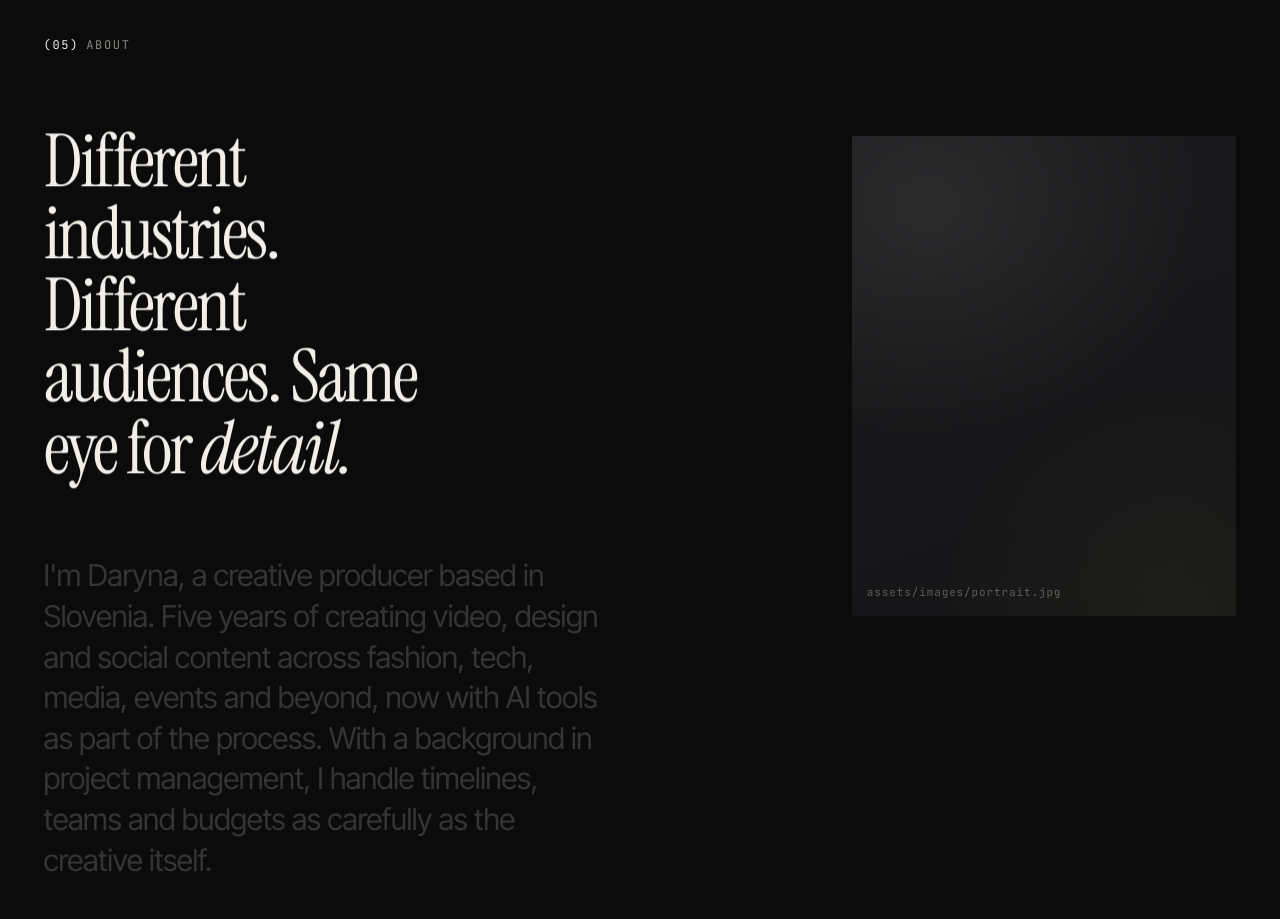
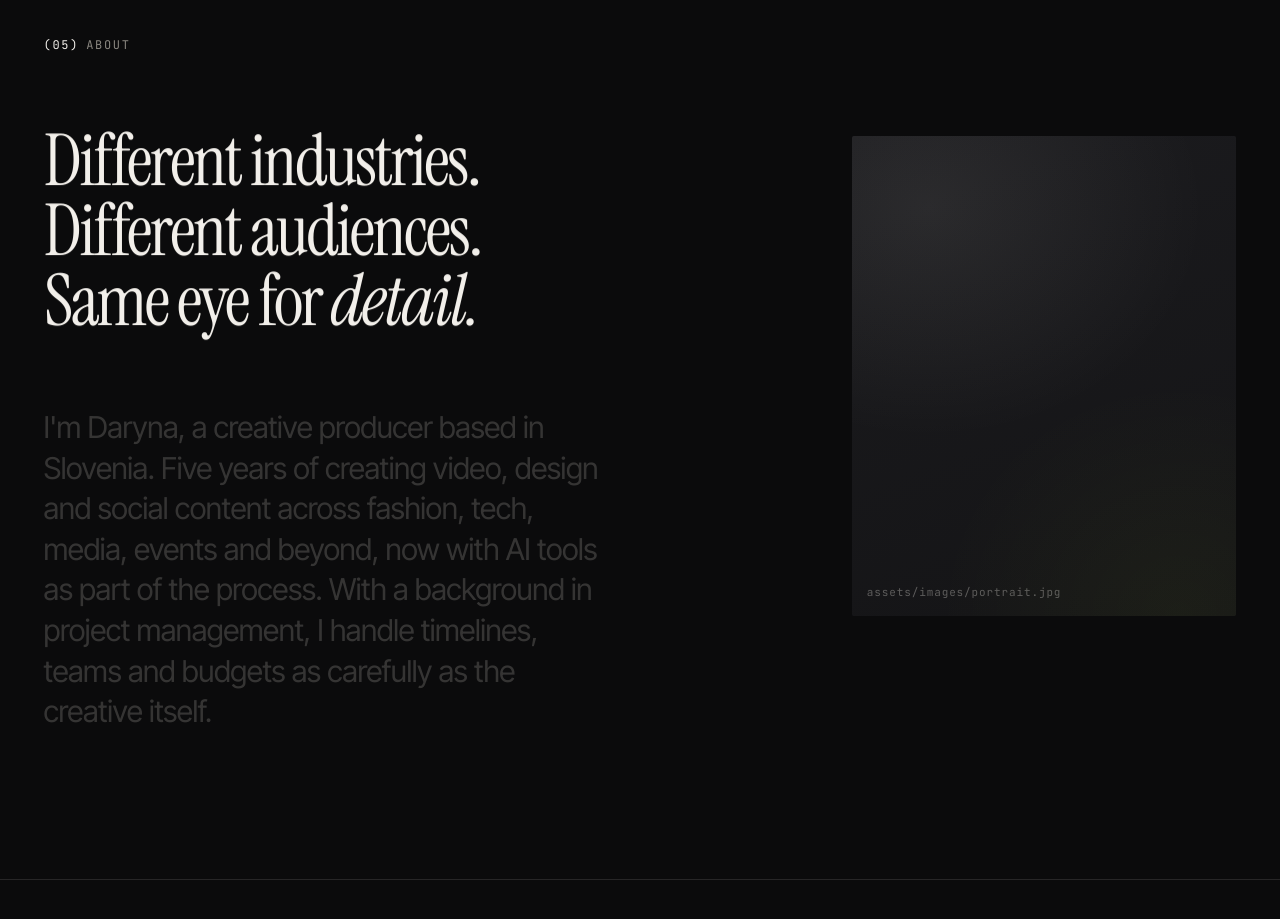
Before and after one commit to muradovadaryna/portfolio, a plain HTML site: page index.html in a window 1280 px wide. Shown: the part 6300-7219 px from the top of the page. Drawn offline with nearby package versions, Linux system fonts and the light colour scheme; animation ran at ten frames a second.

Commit message:
About headline: one sentence per line
Co-Authored-By: Claude Opus 5.5 <noreply@anthropic.com>
Claude-Session: https://claude.ai/code/session_015ajLCE8DqyvE7oMDfjLNRz

```diff
--- a/css/styles.css
+++ b/css/styles.css
@@ -1212,7 +1212,15 @@ em { font-style: italic; }
    ========================================================================== */
 .about__grid { row-gap: var(--space-l); align-items: start; }
 .about__main { grid-column: 1 / -1; }
-.about__title { max-width: 13ch; }
+.about__title {
+  max-width: none;
+  /* sized so each sentence fits on one line */
+  font-size: clamp(2.1rem, 9.6vw, 6rem);
+}
+.about__line { display: block; }
+@media (min-width: 768px) {
+  .about__title { font-size: clamp(2.5rem, 5.6vw, 6rem); }
+}
 .about__text {
   margin-top: var(--space-l);
   font-size: var(--fs-about);
--- a/index.html
+++ b/index.html
@@ -263,7 +263,7 @@
         <p class="section-label" data-reveal><span>(05)</span> About</p>
         <div class="about__grid grid">
           <div class="about__main">
-            <h2 class="section-title about__title" id="about-title" data-split>Different industries. Different audiences. Same eye for <em>detail.</em></h2>
+            <h2 class="section-title about__title" id="about-title" data-split><span class="about__line">Different industries.</span> <span class="about__line">Different audiences.</span> <span class="about__line">Same eye for <em>detail.</em></span></h2>
             <p class="about__text" data-scrub-words>I'm Daryna, a creative producer based in Slovenia. Five years of creating video, design and social content across fashion, tech, media, events and beyond, now with AI tools as part of the process. With a background in project management, I handle timelines, teams and budgets as carefully as the creative itself.</p>
           </div>
           <figure class="portrait" data-reveal>
```
